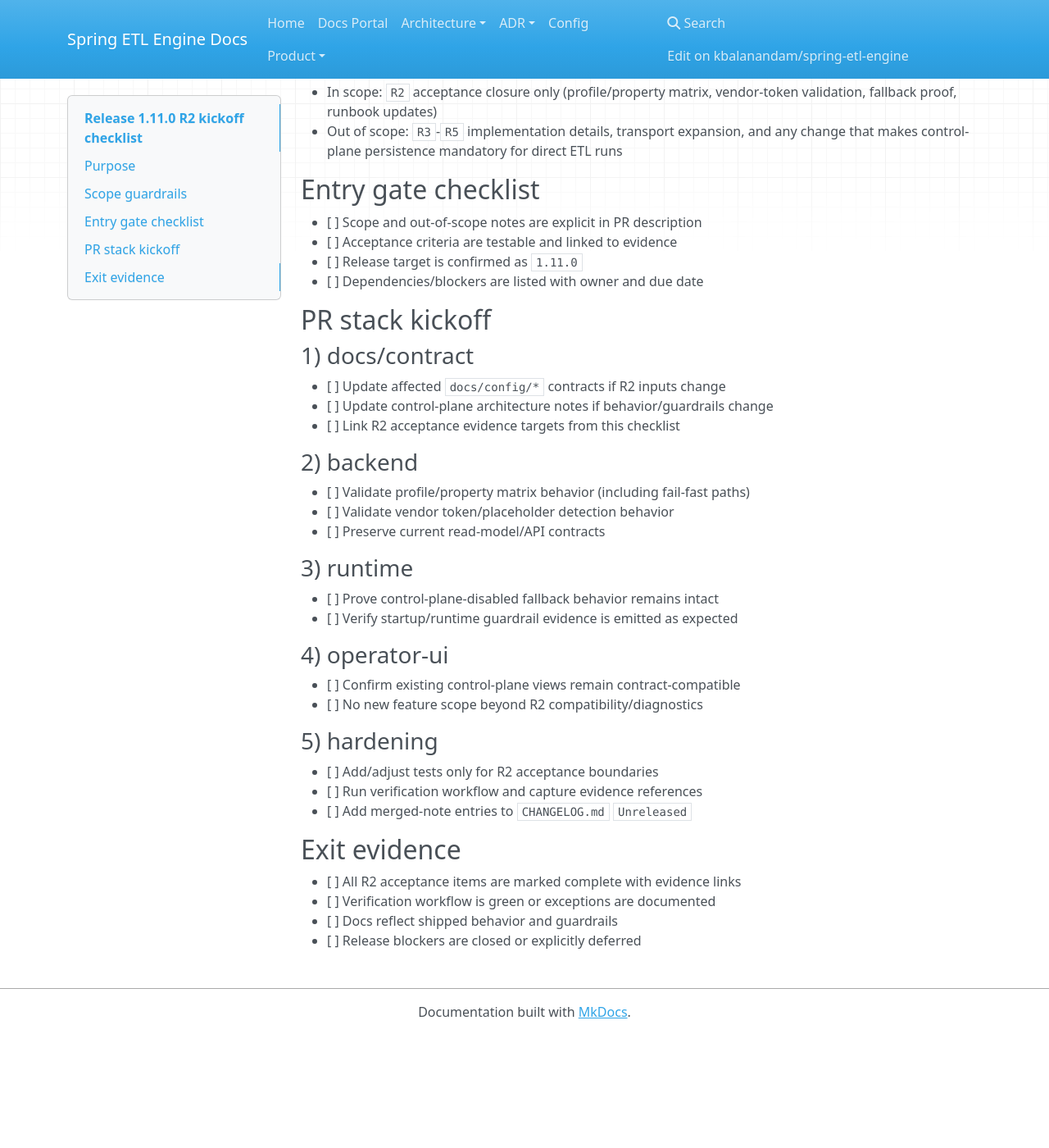
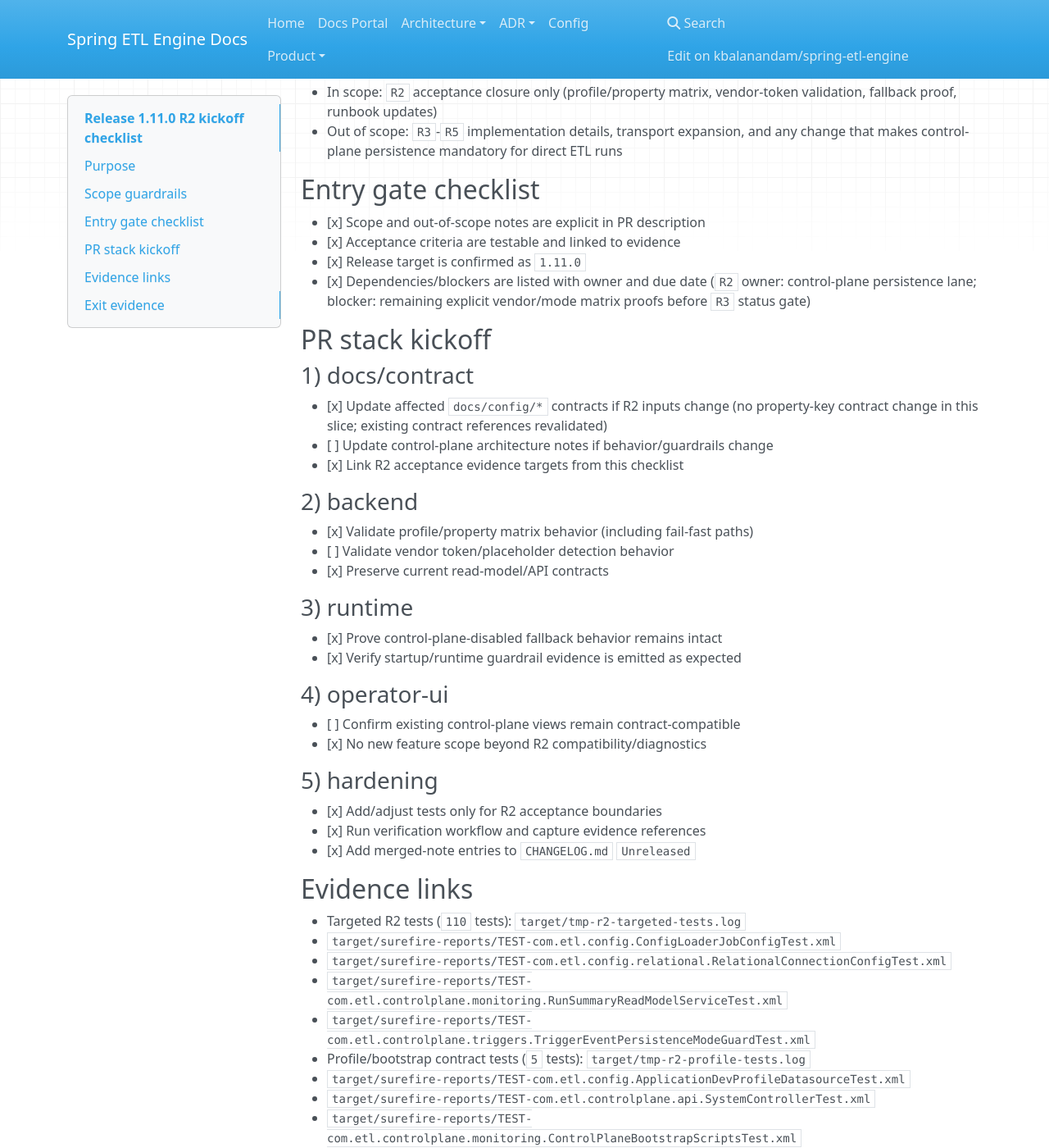
Before and after one commit to kbalanandam/spring-etl-engine, an MkDocs documentation site: the page built from docs/product/release-1.11.0-r2-kickoff-checklist.md, in a window 1280 px wide and 1400 px high, scrolled down 231 px. Shown: the whole window at 82% size. Built offline with MkDocs 1.6.1, drawn with Linux system fonts in a browser that asks for light colours; nearby versions of some CDN libraries; before the commit the page ends 1493 px from its top, so only the background shows below that; some of the changed text lies outside the part shown.

Commit message:
Capture R2 evidence progress and add non-SQLite bring-up runbook

```diff
--- a/docs/product/release-1.11.0-r2-kickoff-checklist.md
+++ b/docs/product/release-1.11.0-r2-kickoff-checklist.md
@@ -11,39 +11,55 @@
 
 ## Entry gate checklist
 
-- [ ] Scope and out-of-scope notes are explicit in PR description
-- [ ] Acceptance criteria are testable and linked to evidence
-- [ ] Release target is confirmed as `1.11.0`
-- [ ] Dependencies/blockers are listed with owner and due date
+- [x] Scope and out-of-scope notes are explicit in PR description
+- [x] Acceptance criteria are testable and linked to evidence
+- [x] Release target is confirmed as `1.11.0`
+- [x] Dependencies/blockers are listed with owner and due date (`R2` owner: control-plane persistence lane; blocker: remaining explicit vendor/mode matrix proofs before `R3` status gate)
 
 ## PR stack kickoff
 
 ### 1) docs/contract
-- [ ] Update affected `docs/config/*` contracts if R2 inputs change
+- [x] Update affected `docs/config/*` contracts if R2 inputs change (no property-key contract change in this slice; existing contract references revalidated)
 - [ ] Update control-plane architecture notes if behavior/guardrails change
-- [ ] Link R2 acceptance evidence targets from this checklist
+- [x] Link R2 acceptance evidence targets from this checklist
 
 ### 2) backend
-- [ ] Validate profile/property matrix behavior (including fail-fast paths)
+- [x] Validate profile/property matrix behavior (including fail-fast paths)
 - [ ] Validate vendor token/placeholder detection behavior
-- [ ] Preserve current read-model/API contracts
+- [x] Preserve current read-model/API contracts
 
 ### 3) runtime
-- [ ] Prove control-plane-disabled fallback behavior remains intact
-- [ ] Verify startup/runtime guardrail evidence is emitted as expected
+- [x] Prove control-plane-disabled fallback behavior remains intact
+- [x] Verify startup/runtime guardrail evidence is emitted as expected
 
 ### 4) operator-ui
 - [ ] Confirm existing control-plane views remain contract-compatible
-- [ ] No new feature scope beyond R2 compatibility/diagnostics
+- [x] No new feature scope beyond R2 compatibility/diagnostics
 
 ### 5) hardening
-- [ ] Add/adjust tests only for R2 acceptance boundaries
-- [ ] Run verification workflow and capture evidence references
-- [ ] Add merged-note entries to `CHANGELOG.md` `Unreleased`
+- [x] Add/adjust tests only for R2 acceptance boundaries
+- [x] Run verification workflow and capture evidence references
+- [x] Add merged-note entries to `CHANGELOG.md` `Unreleased`
+
+## Evidence links
+
+- Targeted R2 tests (`110` tests): `target/tmp-r2-targeted-tests.log`
+  - `target/surefire-reports/TEST-com.etl.config.ConfigLoaderJobConfigTest.xml`
+  - `target/surefire-reports/TEST-com.etl.config.relational.RelationalConnectionConfigTest.xml`
+  - `target/surefire-reports/TEST-com.etl.controlplane.monitoring.RunSummaryReadModelServiceTest.xml`
+  - `target/surefire-reports/TEST-com.etl.controlplane.triggers.TriggerEventPersistenceModeGuardTest.xml`
+- Profile/bootstrap contract tests (`5` tests): `target/tmp-r2-profile-tests.log`
+  - `target/surefire-reports/TEST-com.etl.config.ApplicationDevProfileDatasourceTest.xml`
+  - `target/surefire-reports/TEST-com.etl.controlplane.api.SystemControllerTest.xml`
+  - `target/surefire-reports/TEST-com.etl.controlplane.monitoring.ControlPlaneBootstrapScriptsTest.xml`
+- Smoke/fallback verification: `target/tmp-r2-verify-recent.log`
+  - `target/verify-customer-load.log`
+  - `target/verify-csv-to-sqlserver.log`
+  - `target/verify-trigger-now.log`
 
 ## Exit evidence
 
 - [ ] All R2 acceptance items are marked complete with evidence links
-- [ ] Verification workflow is green or exceptions are documented
-- [ ] Docs reflect shipped behavior and guardrails
-- [ ] Release blockers are closed or explicitly deferred
+- [x] Verification workflow is green or exceptions are documented
+- [x] Docs reflect shipped behavior and guardrails
+- [x] Release blockers are closed or explicitly deferred
```
Also changed, not shown: CHANGELOG.md (+2 -1 lines), docs/operations/README.md (+2 -0 lines), docs/operations/control-plane-non-sqlite-bring-up.md (added, +47 -0 lines), docs/product/backlog-items/scheduler/R2-multi-rdbms-datasource-and-dialect-profile-contract.md (+23 -5 lines), docs/product/product-backlog.md (+2 -2 lines).
